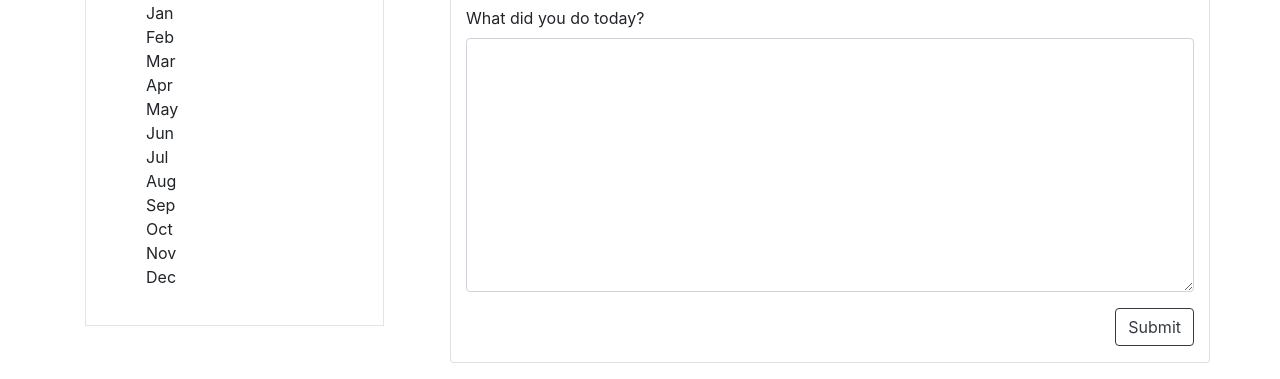
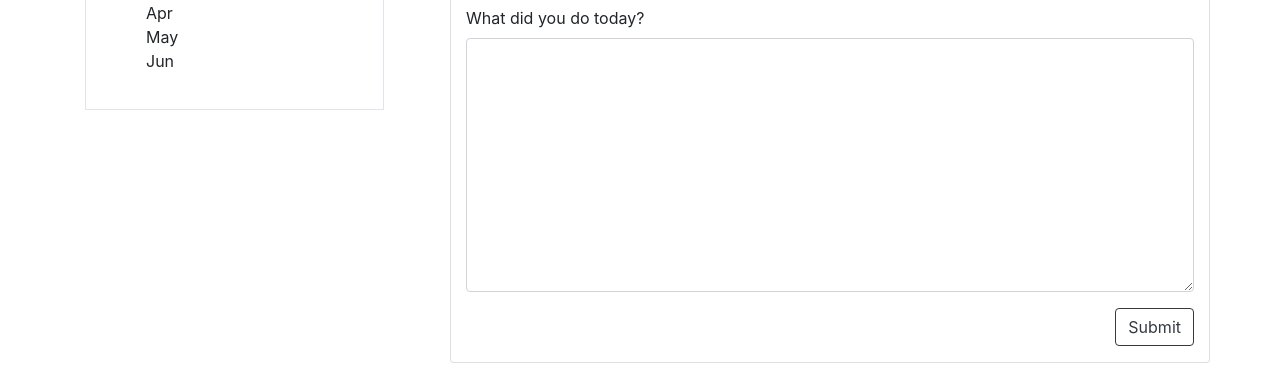
Before and after one commit to danicanacionales/streaky, a plain HTML site: page index.html in a window 1280 px wide. Shown: the part 481-860 px from the top of the page. Drawn offline with nearby package versions, Linux system fonts and the light colour scheme.

Commit message:
test
may 1, 2019

```diff
--- a/index.html
+++ b/index.html
@@ -58,18 +58,18 @@
                 <!-- Accordion -->
                 <div id="graph" class="graph">
                     <ul class="months">
-                        <li>Jan</li>
+                        <!-- <li>Jan</li>
                         <li>Feb</li>
-                        <li>Mar</li>
+                        <li>Mar</li> -->
                         <li>Apr</li>
                         <li>May</li>
                         <li>Jun</li>
-                        <li>Jul</li>
+                        <!-- <li>Jul</li>
                         <li>Aug</li>
                         <li>Sep</li>
                         <li>Oct</li>
                         <li>Nov</li>
-                        <li>Dec</li>
+                        <li>Dec</li> -->
                     </ul>
                     <ul class="days">
                         <li>S</li>
--- a/scripts/graph.js
+++ b/scripts/graph.js
@@ -6,18 +6,8 @@ class Graph {
         if(goal !== null){
             console.log(goal);
             months.setAttribute('grid-template-rows',
-                `calc(var(--week-width) * 4) /* Jan */
-                calc(var(--week-width) * 4) /* Feb */
-                calc(var(--week-width) * 4) /* Mar */
-                calc(var(--week-width) * 5) /* Apr */
-                calc(var(--week-width) * 4) /* May */
-                calc(var(--week-width) * 4) /* Jun */
-                calc(var(--week-width) * 5) /* Jul */
-                calc(var(--week-width) * 4) /* Aug */
-                calc(var(--week-width) * 4) /* Sep */
-                calc(var(--week-width) * 5) /* Oct */
-                calc(var(--week-width) * 4) /* Nov */
-                calc(var(--week-width) * 5) /* Dec */;`);
+                `calc(var(--week-width) * 4) /* May */
+                ;`);
             for (var i = 1; i <= goal.length; i++) {
               const level = Math.floor(Math.random() * 3);
               squares.insertAdjacentHTML('beforeend', `<li data-level="1"></li>`);
```
